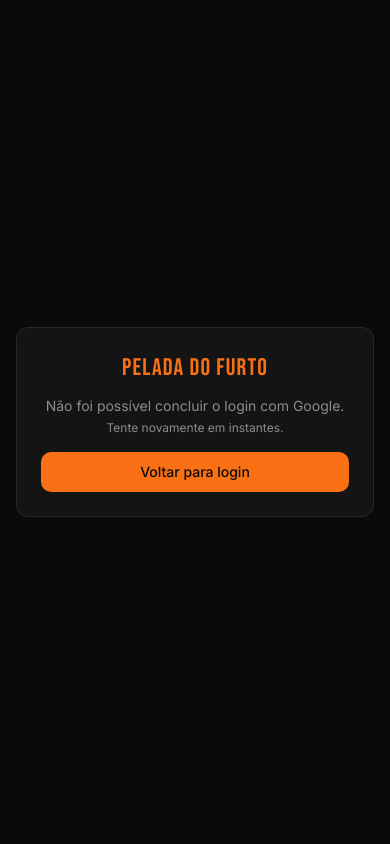
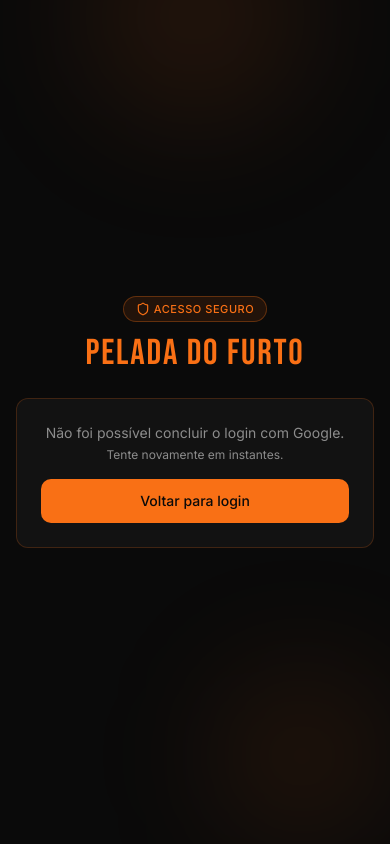
Before and after one commit to vxc333/gerenciador-pelada, a React (Vite) app: page /auth/callback in a window 390 px wide. Built offline with nearby package versions, Linux system fonts and the light colour scheme; no server answers; the HTML template or start-up script is replaced by a standard one.

Commit message:
feat: melhorar layout da página de autenticação e adicionar navegação móvel

```diff
--- a/src/pages/AuthCallback.tsx
+++ b/src/pages/AuthCallback.tsx
@@ -2,6 +2,8 @@ import { useEffect } from "react";
 import { Link, useLocation, useNavigate } from "react-router-dom";
 import { Button } from "@/components/ui/button";
 import { useAuth } from "@/contexts/AuthContext";
+import { CenteredCard, CenteredPage } from "@/components/layout/PageLayout";
+import { Shield } from "lucide-react";
 
 const AuthCallback = () => {
   const { user, loading, profileChecked } = useAuth();
@@ -19,30 +21,58 @@ const AuthCallback = () => {
 
   if (loading || (user && !profileChecked)) {
     return (
-      <div className="flex min-h-screen items-center justify-center bg-background px-4">
-        <div className="w-full max-w-sm rounded-lg border border-border bg-card p-6 text-center">
-          <h1 className="font-display text-2xl tracking-wider text-primary">PELADA DO FURTO</h1>
-          <p className="mt-3 text-sm text-muted-foreground">Conectando sua conta Google...</p>
-          <p className="mt-1 text-xs text-muted-foreground">Quase lá. Você será redirecionado automaticamente.</p>
+      <CenteredPage className="relative overflow-hidden">
+        <div className="pointer-events-none absolute inset-0">
+          <div className="absolute -top-24 left-1/2 h-56 w-56 -translate-x-1/2 rounded-full bg-primary/10 blur-3xl" />
+          <div className="absolute bottom-0 right-0 h-44 w-44 rounded-full bg-primary/10 blur-3xl" />
         </div>
-      </div>
+
+        <div className="relative w-full max-w-sm animate-fade-in">
+          <div className="mb-6 text-center">
+            <span className="mx-auto mb-3 inline-flex items-center gap-1 rounded-full border border-primary/30 bg-primary/10 px-3 py-1 text-[11px] font-medium uppercase tracking-wider text-primary">
+              <Shield className="h-3.5 w-3.5" /> acesso seguro
+            </span>
+            <h1 className="font-display text-4xl tracking-wider text-primary">PELADA DO FURTO</h1>
+          </div>
+
+          <CenteredCard className="border-primary/20 bg-card/95 p-6 text-center sm:p-7">
+            <p className="text-sm text-muted-foreground">Conectando sua conta Google...</p>
+            <p className="mt-1 text-xs text-muted-foreground">Quase lá. Você será redirecionado automaticamente.</p>
+          </CenteredCard>
+        </div>
+      </CenteredPage>
     );
   }
 
   if (!user) {
     return (
-      <div className="flex min-h-screen items-center justify-center bg-background px-4">
-        <div className="w-full max-w-sm rounded-lg border border-border bg-card p-6 text-center">
-          <h1 className="font-display text-2xl tracking-wider text-primary">PELADA DO FURTO</h1>
-          <p className="mt-3 text-sm text-muted-foreground">Não foi possível concluir o login com Google.</p>
-          <p className="mt-1 text-xs text-muted-foreground">Tente novamente em instantes.</p>
-          <div className="mt-4">
-            <Link to="/auth">
-              <Button className="w-full">Voltar para login</Button>
-            </Link>
+      <CenteredPage className="relative overflow-hidden">
+        <div className="pointer-events-none absolute inset-0">
+          <div className="absolute -top-24 left-1/2 h-56 w-56 -translate-x-1/2 rounded-full bg-primary/10 blur-3xl" />
+          <div className="absolute bottom-0 right-0 h-44 w-44 rounded-full bg-primary/10 blur-3xl" />
+        </div>
+
+        <div className="relative w-full max-w-sm animate-fade-in">
+          <div className="mb-6 text-center">
+            <span className="mx-auto mb-3 inline-flex items-center gap-1 rounded-full border border-primary/30 bg-primary/10 px-3 py-1 text-[11px] font-medium uppercase tracking-wider text-primary">
+              <Shield className="h-3.5 w-3.5" /> acesso seguro
+            </span>
+            <h1 className="font-display text-4xl tracking-wider text-primary">PELADA DO FURTO</h1>
           </div>
+
+          <CenteredCard className="border-primary/20 bg-card/95 p-6 text-center sm:p-7">
+            <p className="text-sm text-muted-foreground">Não foi possível concluir o login com Google.</p>
+            <p className="mt-1 text-xs text-muted-foreground">Tente novamente em instantes.</p>
+            <div className="mt-4">
+              <Link to="/auth">
+                <Button className="h-11 w-full bg-primary text-primary-foreground transition-all hover:bg-primary/90 active:scale-[0.97]">
+                  Voltar para login
+                </Button>
+              </Link>
+            </div>
+          </CenteredCard>
         </div>
-      </div>
+      </CenteredPage>
     );
   }
 
--- a/src/pages/Index.tsx
+++ b/src/pages/Index.tsx
@@ -17,6 +17,7 @@ import {
     CheckCircle2,
 } from "lucide-react";
 import { AppHeader } from "@/components/layout/AppHeader";
+import { MobileSectionNav } from "@/components/layout/MobileSectionNav";
 import { NotificationsSheet } from "@/components/pelada/NotificationsSheet";
 import { PeladaCardComponent } from "@/components/pelada/PeladaCard";
 import { toast } from "sonner";
@@ -921,7 +922,6 @@ const Index = () => {
                 },
                 { onConflict: "user_id" },
             );
-            // @ts-ignore
             error = res.error;
         } else {
             const res = await supabase.from("pelada_bans").upsert(
@@ -934,7 +934,6 @@ const Index = () => {
                 },
                 { onConflict: "pelada_id,user_id" },
             );
-            // @ts-ignore
             error = res.error;
         }
 
@@ -970,11 +969,9 @@ const Index = () => {
         let error = null;
         if (applyToAll) {
             const res = await supabase.from("system_bans").delete().eq("user_id", targetUserId);
-            // @ts-ignore
             error = res.error;
         } else {
             const res = await supabase.from("pelada_bans").delete().eq("pelada_id", peladaId).eq("user_id", targetUserId);
-            // @ts-ignore
             error = res.error;
         }
 
@@ -1133,31 +1130,7 @@ const Index = () => {
                 }
             />
 
-            <main className="container mx-auto max-w-6xl px-4 py-6">
-                {/* Mobile nav */}
-                <div className="mb-5 flex gap-2 overflow-x-auto pb-1 lg:hidden">
-                    {navItems
-                        .filter((item) => item.show)
-                        .map((item) => {
-                            const Icon = item.icon;
-                            const active = activeSection === item.key;
-                            return (
-                                <button
-                                    key={item.key}
-                                    className={[
-                                        "flex shrink-0 items-center gap-1.5 rounded-full px-3.5 py-1.5 text-sm font-medium transition-colors",
-                                        active
-                                            ? "bg-primary text-primary-foreground"
-                                            : "border border-border bg-card text-muted-foreground hover:text-foreground",
-                                    ].join(" ")}
-                                    onClick={() => setActiveSection(item.key)}
-                                >
-                                    <Icon className="h-3.5 w-3.5" /> {item.label}
-                                </button>
-                            );
-                        })}
-                </div>
-
+            <main className="container mx-auto max-w-6xl px-4 py-6 pb-28 lg:pb-6">
                 <div className="grid gap-6 lg:grid-cols-[220px_minmax(0,1fr)]">
                     {/* Desktop sidebar */}
                     <aside className="hidden lg:block">
@@ -1192,6 +1165,7 @@ const Index = () => {
                     </aside>
 
                     <div>
+                        <div key={activeSection} className="animate-fade-in">
                         {activeSection === "resumo" && (
                             <div className="mb-6 rounded-xl border border-border/60 bg-card p-4 sm:p-6 animate-fade-in">
                                 <div className="flex flex-wrap items-center justify-between gap-3">
@@ -1865,8 +1839,15 @@ const Index = () => {
                                 </div>
                             </>
                         )}
+                        </div>
                     </div>
                 </div>
+
+                <MobileSectionNav
+                    items={navItems.filter((item) => item.show)}
+                    activeKey={activeSection}
+                    onChange={(key) => setActiveSection(key as DashboardSection)}
+                />
             </main>
         </div>
     );
```
